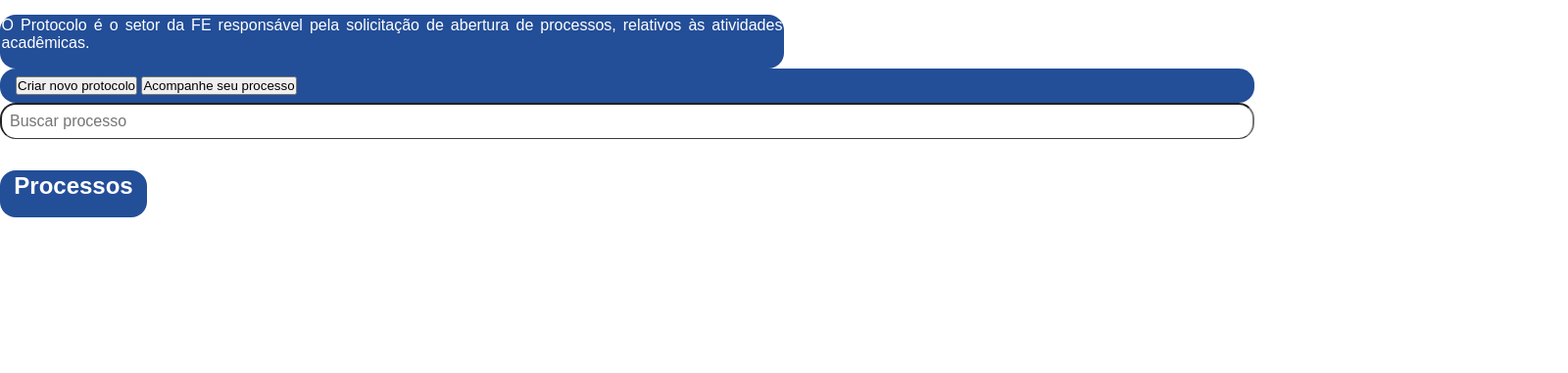
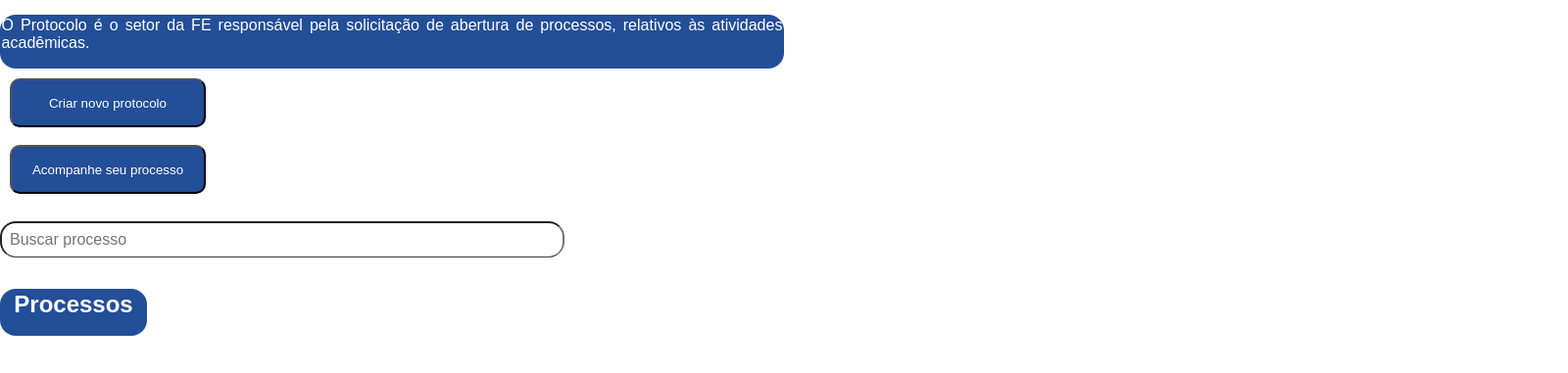
Before and after one commit to RodneyAssis/Residencia-Software, a plain HTML site: page html/protocolo.html in a window 1280 px wide. Shown: the part 123-504 px from the top of the page at 98% size, 1600 px wide, since content can reach past the window. Drawn offline with Linux system fonts and the light colour scheme.

Commit message:
Atualização dos botões
Botões estilizados

```diff
--- a/css/style.css
+++ b/css/style.css
@@ -23,7 +23,7 @@ body {
     box-sizing: border-box;
 }
 
-/* Estilos para o menu de navegação */
+/* Estilos para o menu de navegação (Vamos trocar) */
 .menu {
     background-color: var(--color-blue);
     width: 100%;
@@ -90,7 +90,7 @@ body {
 
 /* Estilos para o campo de busca */
 .search-process input {
-    width: 100%;
+    width:45%;
     padding: 0.5rem;
     margin-right: 20rem;
     border-bottom: #424242;
@@ -104,18 +104,32 @@ body {
 
 /* Estilos para os botões Criar e Acompanhar */
 .protocol-buttons{
-    background-color: var(--color-blue);
-    color: var(--color-white);
     border: none;
-    border-radius: 1rem;
-    padding: 0.5rem 1rem;
-    font-size: 1rem;
-    cursor: pointer;
+    padding: 10px;
+    text-decoration: none;
+    transition: background-color 0.3s;
+
 }
 
-.create-protocol button:hover,
-.track-process button:hover {
-    background-color: var(--color-blue);
+#create-protocol,
+#track-process {
+    background-color: #234E98;
+    outline: none;
+    color: #fff;
+    width: 200px;
+    height: 50px;
+    border-radius: 10px;
+}
+
+#create-protocol:hover,
+#track-process:hover {
+    background-color: #2a5eb8;
+}
+
+#create-protocol:active,
+#track-process:active {
+    color: #fff;
+    background-color: #20488b;
 }
 
 /* Estilos para a seção de Processos */
```
Also changed, not shown: html/protocolo.html (+17 -2 lines).
